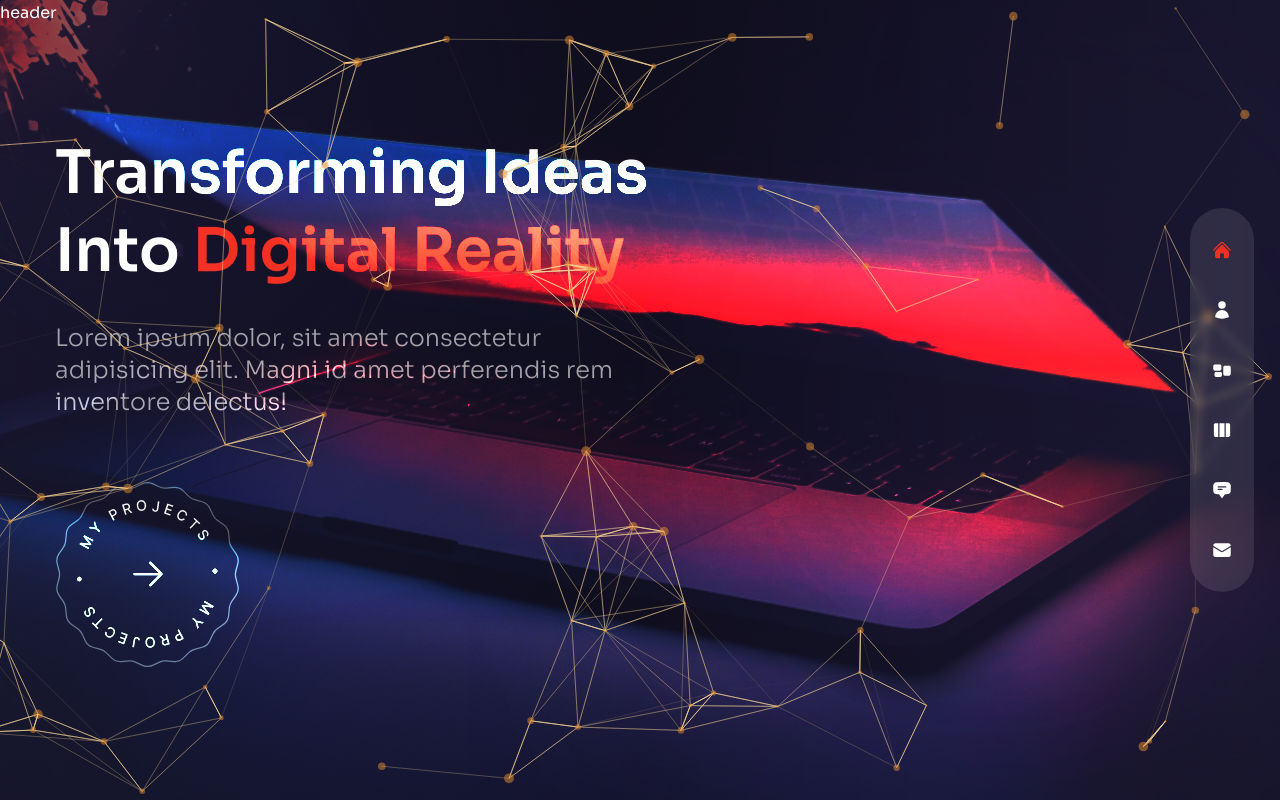
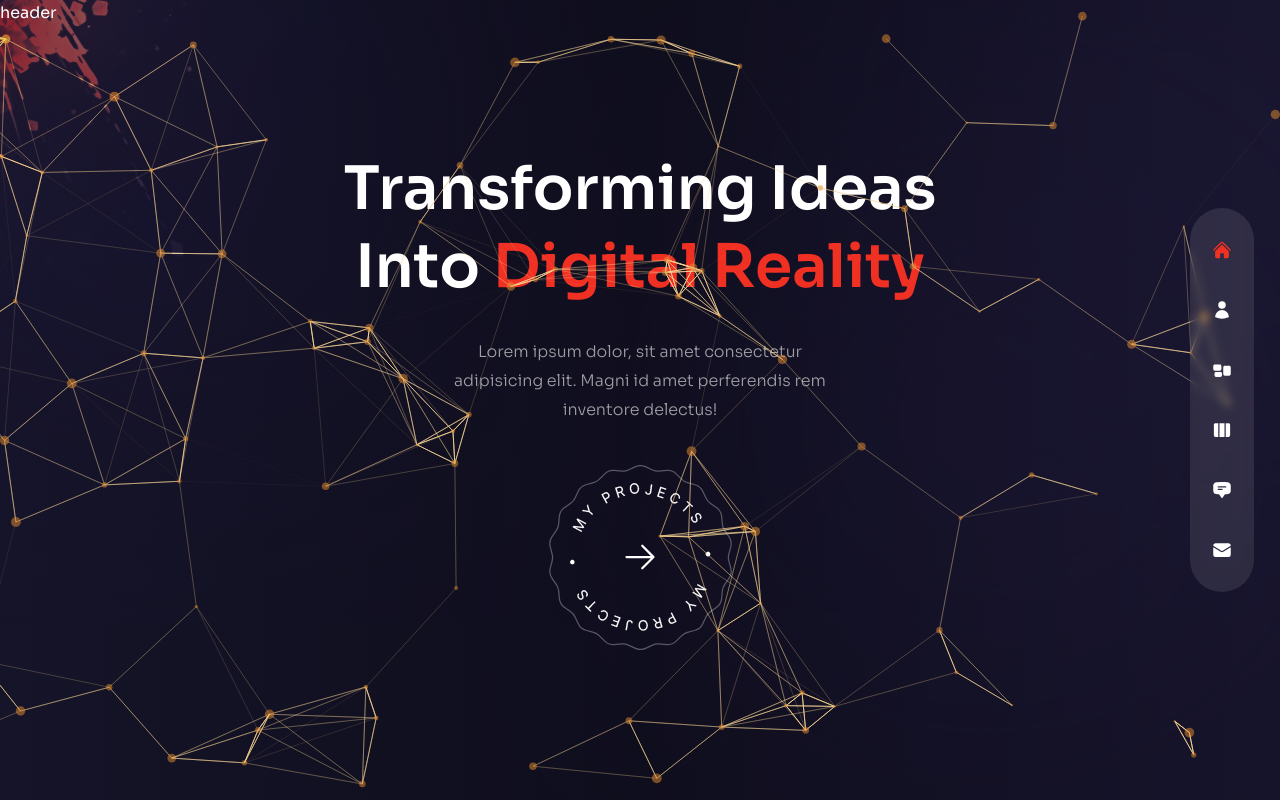
Before and after one commit to WNagorny/Portfolio, a Next.js app: page / in a window 1280 px wide. Built offline with nearby package versions, Linux system fonts and the light colour scheme.

Commit message:
fixed bg-size

```diff
--- a/components/ProjectsBtn.js
+++ b/components/ProjectsBtn.js
@@ -5,7 +5,7 @@ import { HiArrowRight } from 'react-icons/hi2'
 
 const ProjectsBtn = () => {
 	return (
-		<div className='mx-auto xl:mx-0'>
+		<div className='mx-auto xxl:mx-0'>
 			<Link href={'/work'} className='relative w-[185px] h-[185px] flex justify-center items-center bg-circleStar bg-cover bg-center bg-no-repeat group'>
 				<Image
 					className='animate-spin-slow w-full h-full max-w-[141px] max-h-[148px]'
--- a/pages/index.js
+++ b/pages/index.js
@@ -10,7 +10,7 @@ const Home = () => {
 	return (
 		<div className='bg-primary/60 h-full'>
 			<div className='w-full h-full bg-gradient-to-r from-primary/10 via-black/30'>
-				<div className='text-center flex flex-col justify-center xl:pt40 xl:text-left h-full container mx-auto'>
+				<div className='text-center flex flex-col justify-center xxl:pt40 xxl:text-left h-full container mx-auto'>
 					<motion.h1
 						variants={fadeIn('down', 0.2)}
 						initial='hidden'
@@ -26,7 +26,7 @@ const Home = () => {
 						initial='hidden'
 						animate='show'
 						exit='hidden'
-						className='max-w-sm xl:max-w-xl mx-auto xl:mx-0 mb-10 xl:mb-16 text-1xl xl:text-2xl'
+						className='max-w-sm xxl:max-w-xl mx-auto xxl:mx-0 mb-10 xxl:mb-16 xxl:text-2xl'
 					>
 						Lorem ipsum dolor, sit amet consectetur adipisicing elit. Magni id
 						amet perferendis rem inventore delectus!
@@ -46,8 +46,8 @@ const Home = () => {
 				</div>
 			</div>
 
-			<div className='w-[1800px] h-full absolute right-0 bottom-0'>
-				<div className='bg-none xl:bg-computer xl:bg-cover xl:bg-right xl:bg-no-repeat w-full h-full absolute  mix-blend-color-dodge'>
+			<div className='w-[1500px] h-full absolute right-0 bottom-0'>
+				<div className='bg-none xxl:bg-computer xxl:bg-cover xxl:bg-right xxl:bg-no-repeat w-full h-full absolute  mix-blend-color-dodge'>
 				</div>
 
 				<ParticlesContainer/>
```
